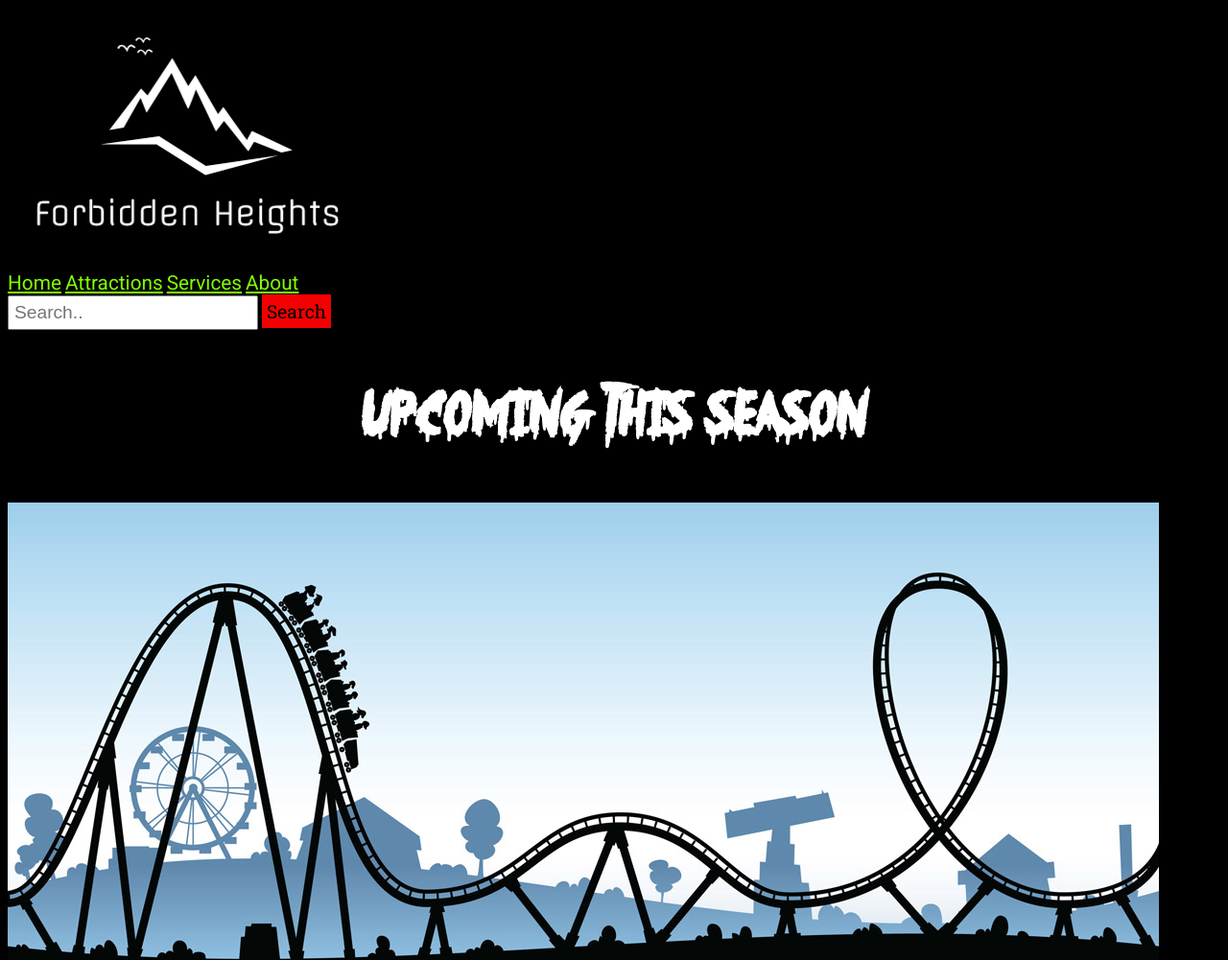
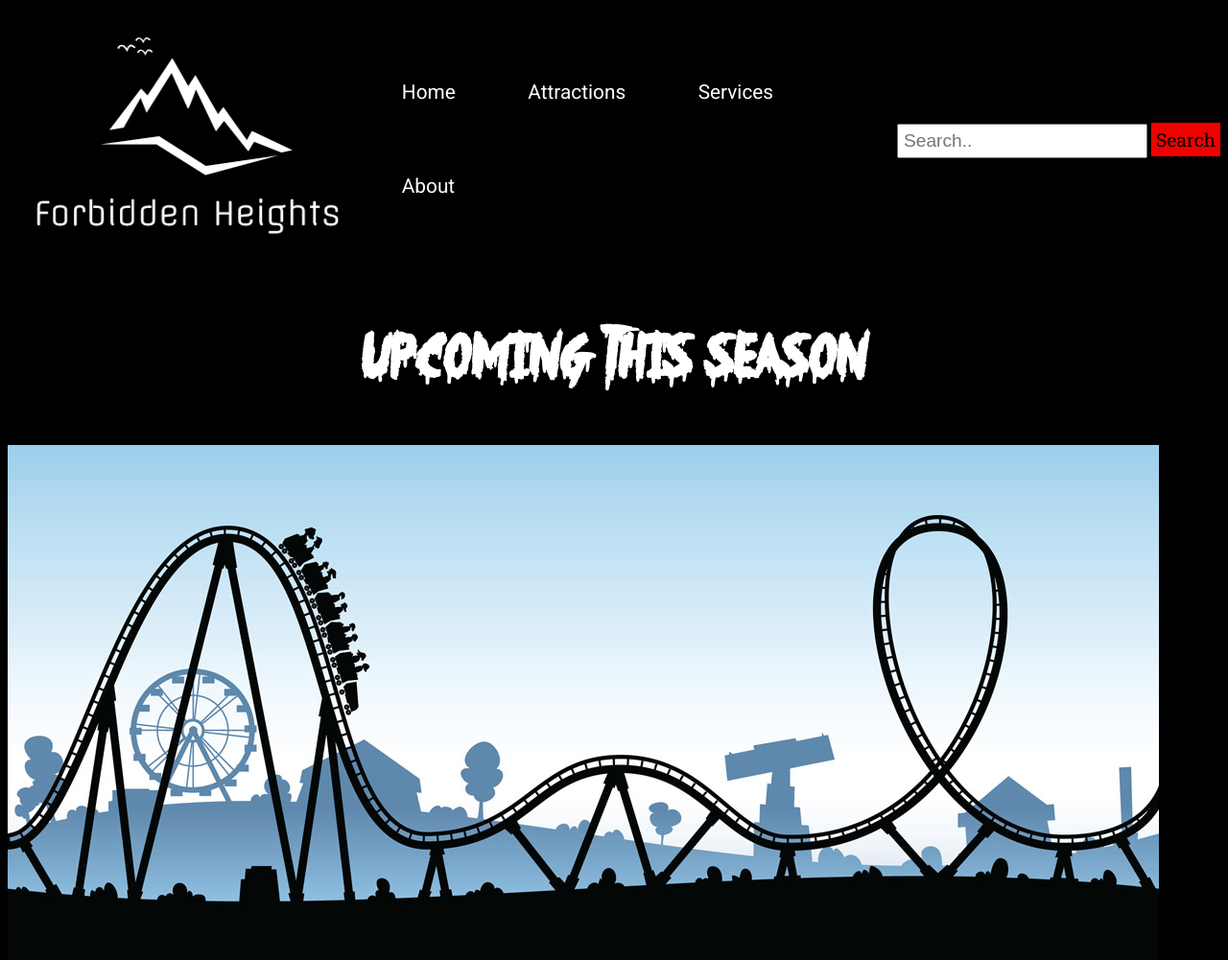
Before and after one commit to uol-web-dev-team-13/theme-park, a plain HTML site: page index.html in a window 1280 px wide. Shown: the top 1001 px of the page at 96% size. Drawn offline with Linux system fonts and the light colour scheme.

Commit message:
Header revisions
Styled the header section of all pages

```diff
--- a/assets/css/styles.css
+++ b/assets/css/styles.css
@@ -172,6 +172,50 @@ main#ap-main > section.map > img {
     background-color: var(--dark-grey-color);
 }
 
+/* ---------- Header Styles ---------- */
+
+header {
+    display: grid;
+    grid-template-areas:
+        "logo nav nav nav search-bar";
+    width: 100%;
+    grid-template-columns:  repeat(5, auto);
+    grid-template-rows: auto;
+    align-items: center;
+
+}
+
+#logo {
+    display: inline-block;
+    grid-area: logo;
+}
+
+/* ---------- Nav Styles ---------- */
+
+nav {
+    grid-area: nav;
+}
+
+nav a {
+    text-decoration: none;
+    font-size: 1.3em;
+    color:hsl(0,0%,255%);
+    display:inline-block;
+    border-bottom: 2px solid var(--black-color);
+    padding:1em;
+    margin: 15px;
+}
+
+nav a:hover {
+    border-bottom: 2px solid var(--accent-color);
+    transition: border-bottom 300ms ease;
+
+}
+
+#search-bar {
+    grid-area: search-bar;
+}
+
 /* ---------- Footer Styles ---------- */
 
 footer {
--- a/index.html
+++ b/index.html
@@ -13,7 +13,7 @@
 <!-- header -->
 <header>
     <!-- logo -->
-    <img src="assets/img/logo.png" alt="Unholy Mountains Logo">
+    <a href="./index.html"><img src="assets/img/logo.png" alt="Unholy Mountains Logo" id="logo"></a>
     <!-- navigations -->
     <nav>
         <a href="./index.html">Home</a>
@@ -22,7 +22,7 @@
         <a href="/about.html">About</a>
     </nav>
     <!-- search -->
-    <form action="/action_page.php">
+    <form action="/action_page.php" id="search-bar">
         <label>
             <input type="text" placeholder="Search.." name="search">
         </label>
```
Also changed, not shown: attraction-page.html (+2 -2 lines), services.html (+2 -2 lines).
